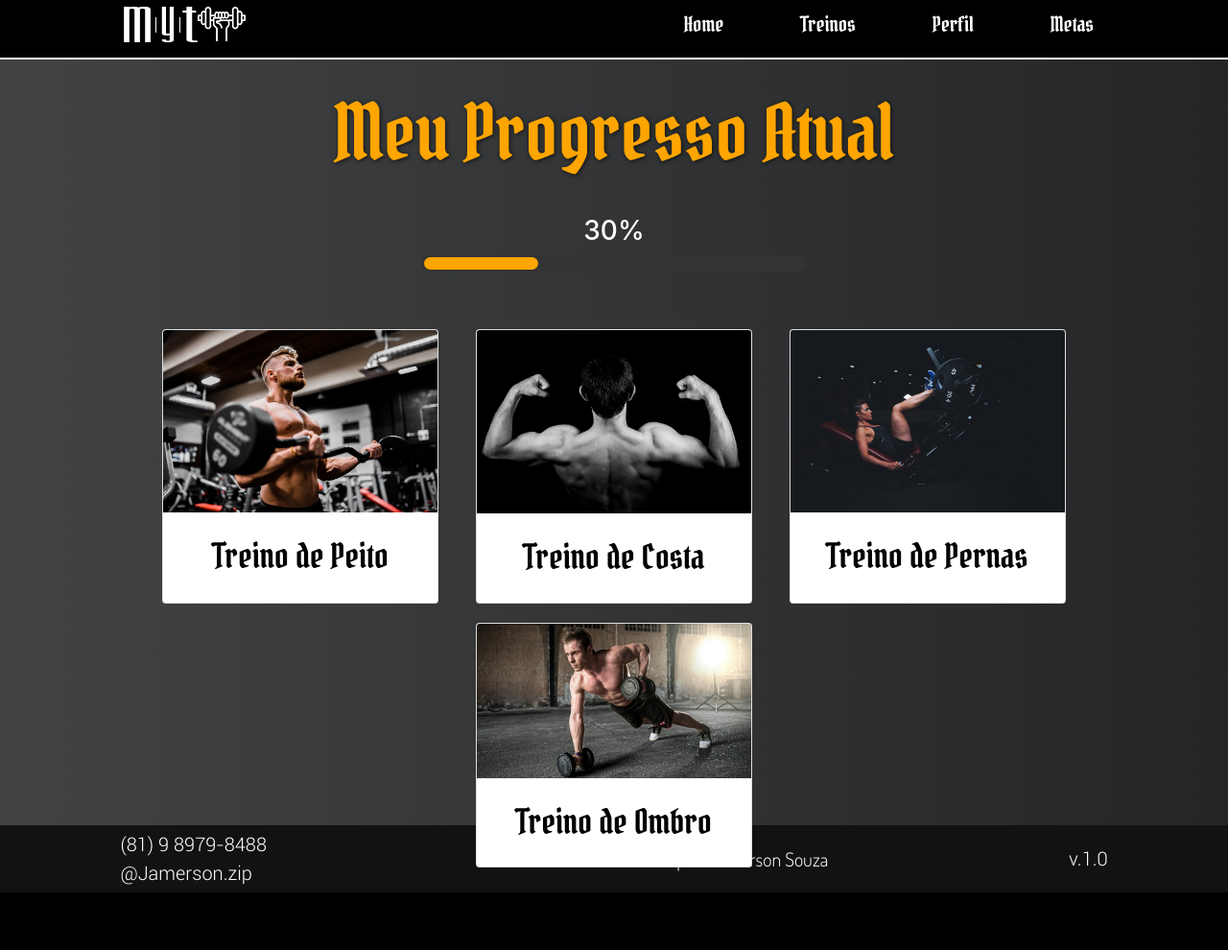
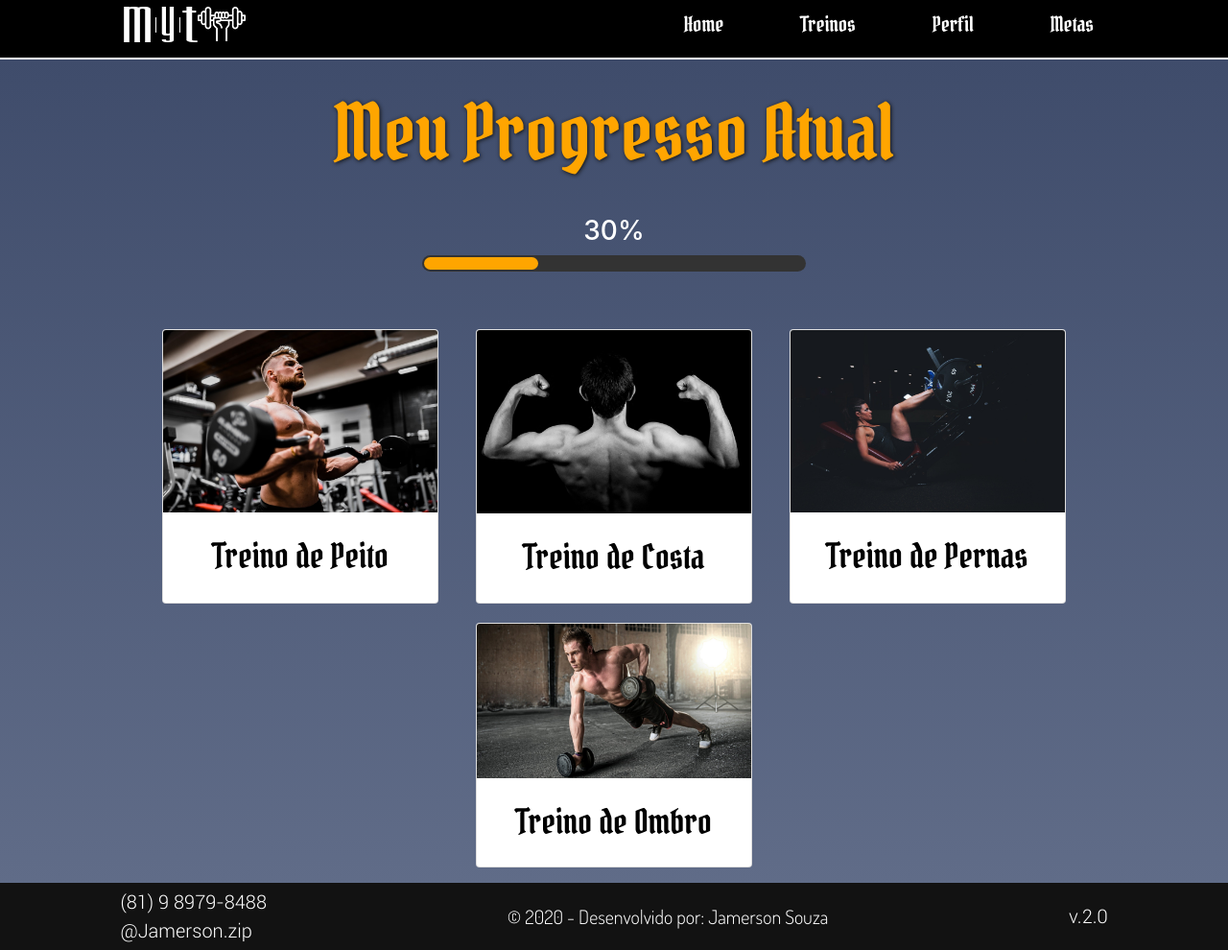
Before and after one commit to JamersonSouza/MyTraining---Projeto-Academia, a PHP site: page /treinos.html in a window 1280 px wide. Shown: the whole page at 96% size. Before the commit the page ends 930 px from the top, so only its background shows below. Run offline with PHP 8.4, Linux system fonts and the light colour scheme; some libraries are stand-ins or nearby versions.

Commit message:
versao 2.0 com ajustes

```diff
--- a/css/response.css
+++ b/css/response.css
@@ -16,6 +16,9 @@
 }
 .container-form{
   margin-top: -500px
+}
+.form-metas{
+  width: 380px;
 }
 }
 
--- a/css/style.css
+++ b/css/style.css
@@ -144,7 +144,7 @@
     background-size: cover !important;
     background-repeat: no-repeat;
 }
-.progresso{padding-top: 60px;}
+.progresso{margin-top: 60px;}
 
 .progresso h2 {color: #ffa500; font-size: 5em; text-align: center;
     font-family: 'Pirata-One'; padding: 30px 0; text-shadow: 1px 1px 4px #121212;}
@@ -265,7 +265,11 @@
 }
 
 /*style page metas */
-
+.footer-profile{
+    margin-top: 20px;
+    height: 100px;
+    z-index: 100;
+}
 .footer{
     margin-top: 20px;
     min-height: 400px;
--- a/index.html
+++ b/index.html
@@ -55,7 +55,7 @@
             <span> © 2020 - Desenvolvido por: Jamerson Souza </span>
         </div>
         <div class="version">
-            <span>v.1.0</span>
+            <span>v.2.0</span>
         </div>
     </footer>
 
--- a/profile.html
+++ b/profile.html
@@ -30,7 +30,7 @@
                 <li><a href="index.html"><span class="iconify" data-icon="clarity:home-solid"></span> Home</a></li>
                 <li><a href="treinos.html"><span class="iconify" data-icon="map:gym"></span> Treinos</a></li>
                 <li><a href="profile.html"><span class="iconify" data-icon="mdi:account"></span> Perfil</a></li>
-                <li><a href="#"><span class="iconify" data-icon="mdi:arm-flex"></span>  Metas</a></li>
+                <li><a href="metas.html"><span class="iconify" data-icon="mdi:arm-flex"></span>  Metas</a></li>
             </ul>
         </nav>
         <div class="menu-toggle">
@@ -59,6 +59,9 @@
         <div class="editButton">
             <a href="#">Editar Metas</a>
         </div>
+    </div>
+    <div class="footer-profile">
+        <img src="assets/wave.svg" alt="">
     </div>
 
 </div>
--- a/treinos.html
+++ b/treinos.html
@@ -36,7 +36,7 @@
             <span class="iconify" data-icon="heroicons-outline:menu"></span>
         </div>
     </header>
-    <section class="treinos" style="background-image: linear-gradient(to left, #232526, #414345);">
+    <section class="treinos" style="background-image: linear-gradient(to top, #606c88, #3f4c6b);">
         <!--Barra de progresso-->
         <div class="progresso">
             <h2>Meu Progresso Atual</h2>
@@ -47,7 +47,7 @@
         </div>
 
 
-        <div class="container treinos-container">
+        <div class="container ">
 
             <div class="row" style="padding: 0 80px;">
                 <!--Peito-->
@@ -280,7 +280,7 @@
         <span> © 2020 - Desenvolvido por: Jamerson Souza </span>
     </div>
     <div class="version">
-        <span>v.1.0</span>
+        <span>v.2.0</span>
     </div>
 </footer>
 
```
